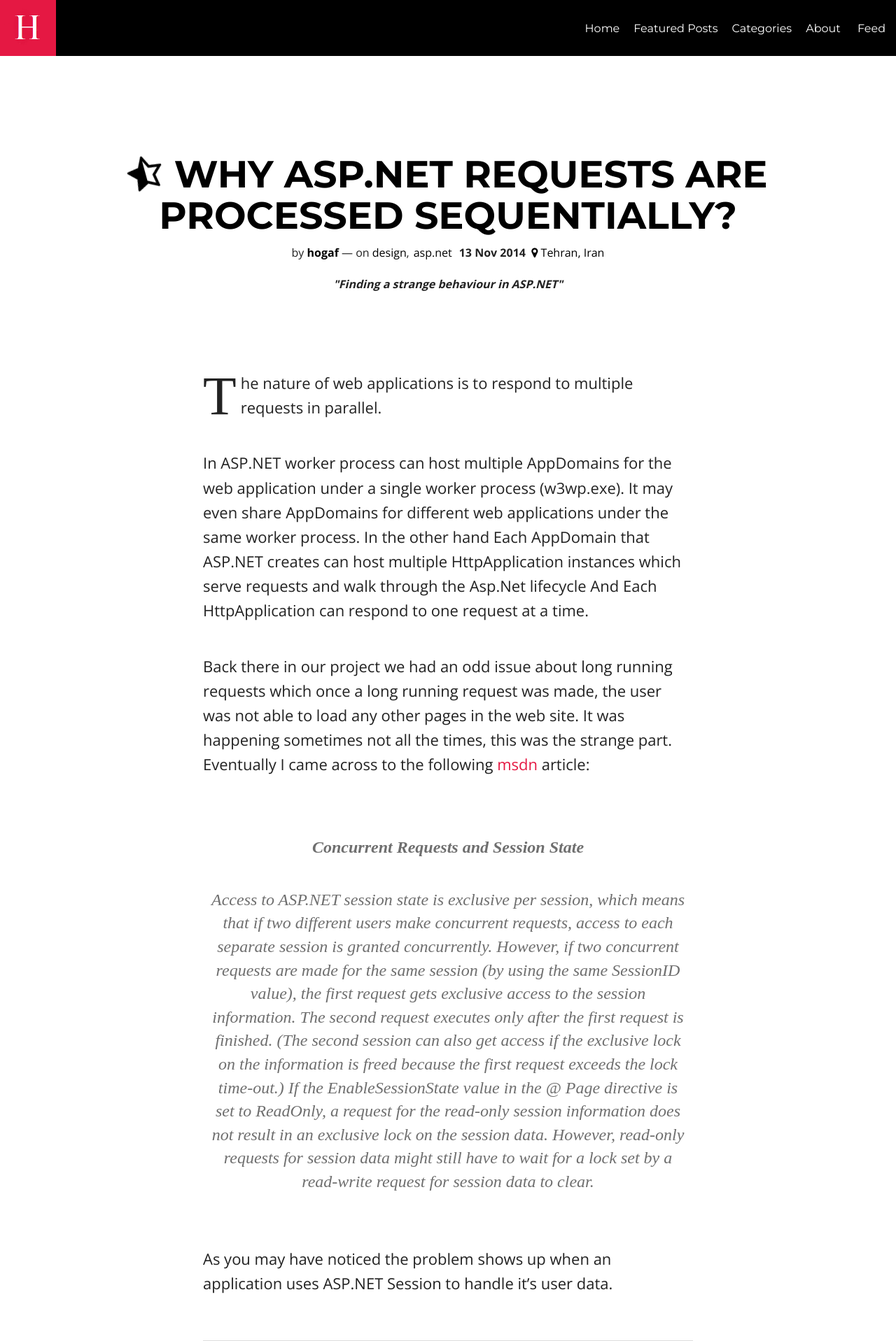
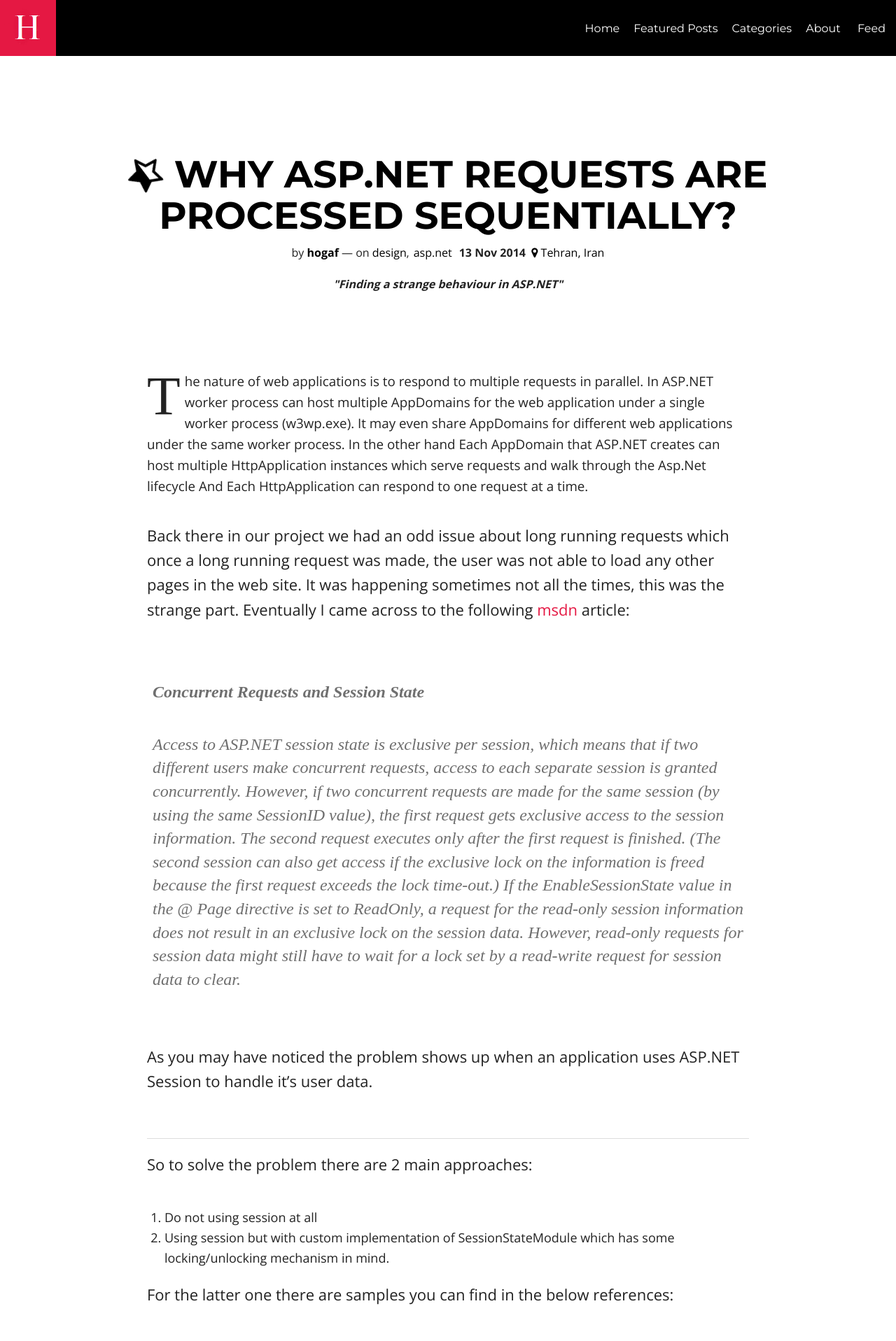
Before and after one commit to hogaf/hogaf.github.io, a Jekyll site: the page built from _posts/2014-11-13-why-asp.net-requests-are-processed-sequentially.md, in a window 1280 px wide. Shown: the top 1917 px of the page at 70% size. Built offline with Jekyll 4.4.1, drawn with Linux system fonts in a browser that asks for light colours; nearby versions of some CDN libraries; comment, search, counter and statistics services are not loaded.

Commit message:
Style sheets modified

```diff
--- a/_posts/2014-11-13-why-asp.net-requests-are-processed-sequentially.md
+++ b/_posts/2014-11-13-why-asp.net-requests-are-processed-sequentially.md
@@ -19,7 +19,6 @@ published: true
 
 
 The nature of web applications is to respond to multiple requests in parallel.
-
 In ASP.NET worker process can host multiple AppDomains for the web application under a single worker process (w3wp.exe). It may even share AppDomains for different web applications under the same worker process.
 In the other hand Each AppDomain that ASP.NET creates can host multiple HttpApplication instances which serve requests and walk through the Asp.Net lifecycle And Each HttpApplication can respond to one request at a time.
 
--- a/assets/css/additional.css
+++ b/assets/css/additional.css
@@ -708,7 +708,6 @@ blockquote,blockquote p {
     font-size: 1.5rem!important;
     font-family: serif!important;
     line-height: 1.4!important;
-    text-align: center!important;
 }
 
 blockquote {
--- a/assets/css/post.css
+++ b/assets/css/post.css
@@ -197,23 +197,23 @@ html, body, .notepad-post-container, .notepad-post-header {
     .post-template .notepad-post-content > div:not(.notepad-post-title) h1, .post-template .notepad-post-content > div:not(.notepad-post-title) h2, .post-template .notepad-post-content > div:not(.notepad-post-title) h3, .post-template .notepad-post-content > div:not(.notepad-post-title) h4, .post-template .notepad-post-content > div:not(.notepad-post-title) h5, .post-template .notepad-post-content > div:not(.notepad-post-title) h6 {
       font-weight: bold; }
     .post-template .notepad-post-content > div:not(.notepad-post-title) h1, .post-template .notepad-post-content > div:not(.notepad-post-title) h2, .post-template .notepad-post-content > div:not(.notepad-post-title) h3, .post-template .notepad-post-content > div:not(.notepad-post-title) h4, .post-template .notepad-post-content > div:not(.notepad-post-title) h5, .post-template .notepad-post-content > div:not(.notepad-post-title) h6, .post-template .notepad-post-content > div:not(.notepad-post-title) ul, .post-template .notepad-post-content > div:not(.notepad-post-title) ol, .post-template .notepad-post-content > div:not(.notepad-post-title) blockquote, .post-template .notepad-post-content > div:not(.notepad-post-title) pre, .post-template .notepad-post-content > div:not(.notepad-post-title) hr {
-      max-width: 43.75rem;
+      max-width: 53.75rem;
       margin-left: auto;
       margin-right: auto;
       -webkit-font-smoothing: antialiased; }
     .post-template .notepad-post-content > div:not(.notepad-post-title) p {
       margin: 0 auto;
       padding-bottom: 2em;
-      max-width: 43.75rem;
+      max-width: 53.75rem;
       font-size: 1.125rem; }
       .post-template .notepad-post-content > div:not(.notepad-post-title) p:nth-of-type(1) {
-        font-size: 1.375rem;
+        font-size: 1.175rem;
         font-weight: 300; }
       @media only screen and (min-width: 40.063em) {
         .post-template .notepad-post-content > div:not(.notepad-post-title) p {
           font-size: 1.375rem; }
           .post-template .notepad-post-content > div:not(.notepad-post-title) p:nth-of-type(1) {
-            font-size: 1.375rem; } }
+            font-size: 1.175rem; } }
       .post-template .notepad-post-content > div:not(.notepad-post-title) p.with-image {
         text-align: center;
         padding-top: 3.125rem;
```
